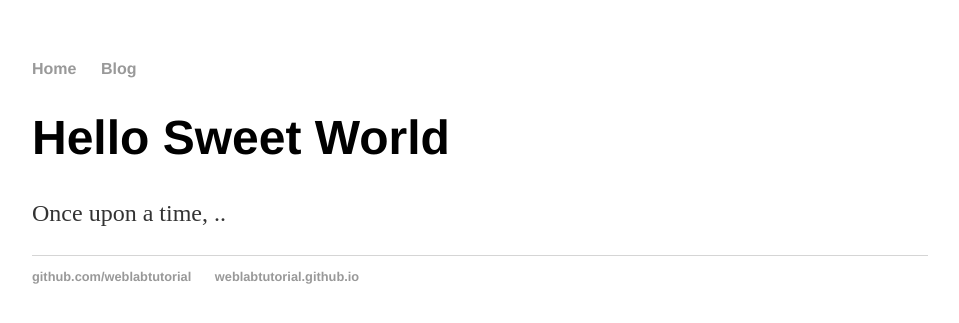
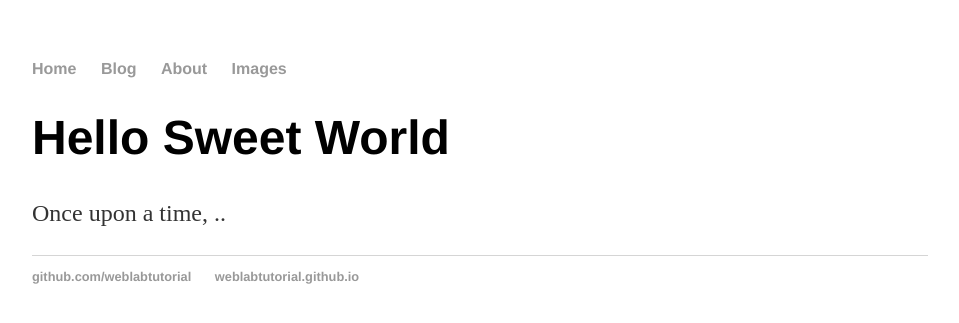
Before and after one commit to Danish3848/Danish3848.github.io, a Jekyll site: the page built from index.html, in a window 1280 px wide. Shown: the top 323 px of the page, without its empty margins (160-1119 px from the left). Built offline with Jekyll 4.4.1, drawn with Linux system fonts in a browser that asks for light colours.

Commit message:
Update default.html

```diff
--- a/_layouts/default.html
+++ b/_layouts/default.html
@@ -9,7 +9,9 @@
     <nav>
       <ul>
         <li><a href="/">Home</a></li>
-        <li><a href="/blog">Blog</a></li>
+        <li><a href="/Blog">Blog</a></li>
+        <li><a href="/About">About</a></li>
+        <li><a href="/Images">Images</a></li>
       </ul>
     </nav>
     <div class="container">
```
